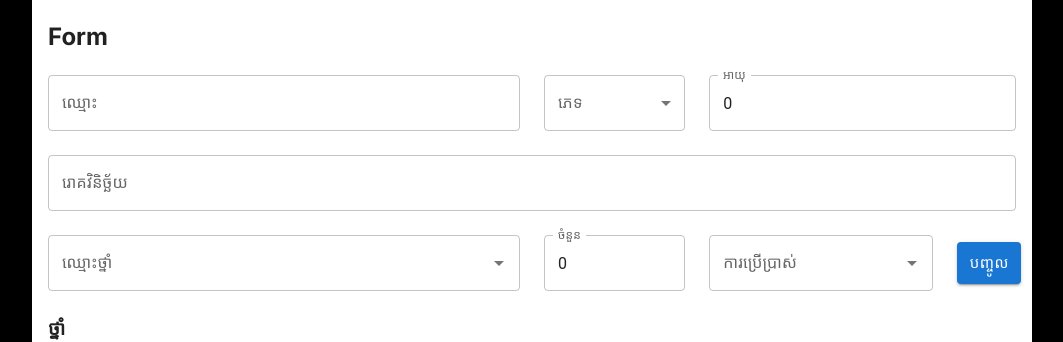
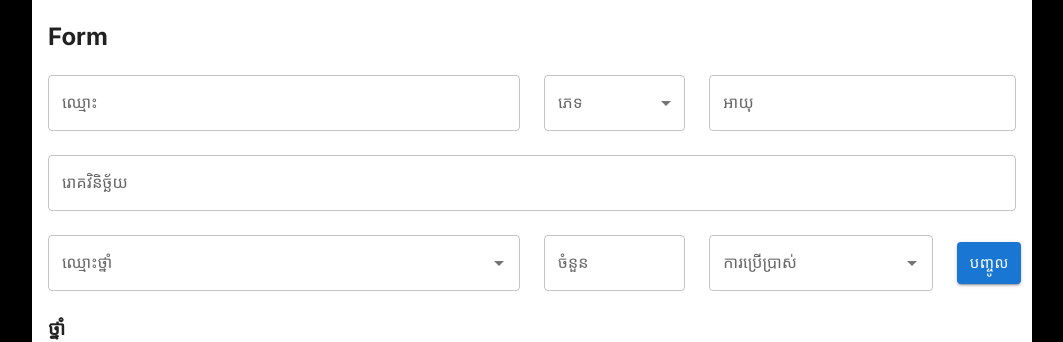
Before and after one commit to Dom-Taing/clinic, a Next.js app: page / in a window 1280 px wide. Shown: the part 170-512 px from the top of the page, without its empty margins (108-1171 px from the left). Built offline with nearby package versions, Linux system fonts and the light colour scheme.

Commit message:
fix number form

```diff
--- a/src/components/MedicalForm/index.tsx
+++ b/src/components/MedicalForm/index.tsx
@@ -315,10 +315,10 @@ const MedicalForm: React.FC<FormProps> = ({
                   label={formLabel.age}
                   fullWidth
                   name="age"
-                  value={formData.age}
+                  value={formData.age === 0 ? null : formData.age}
                   onChange={(e: React.ChangeEvent<HTMLInputElement>) => {
                     const value = e.target.value;
-                    e.target.value = value.replace(/^0+/, "") || "0";
+                    e.target.value = value.replace(/^0+/, "") || "";
                     onFormDataChange(e);
                   }}
                 />
@@ -366,10 +366,10 @@ const MedicalForm: React.FC<FormProps> = ({
                   label={formLabel.amount}
                   fullWidth
                   name="amount"
-                  value={formData.amount}
+                  value={formData.amount === 0 ? null : formData.amount}
                   onChange={(e: React.ChangeEvent<HTMLInputElement>) => {
                     const value = e.target.value;
-                    e.target.value = value.replace(/^0+/, "") || "0";
+                    e.target.value = value.replace(/^0+/, "") || "";
                     onFormDataChange(e);
                   }}
                 />
```
